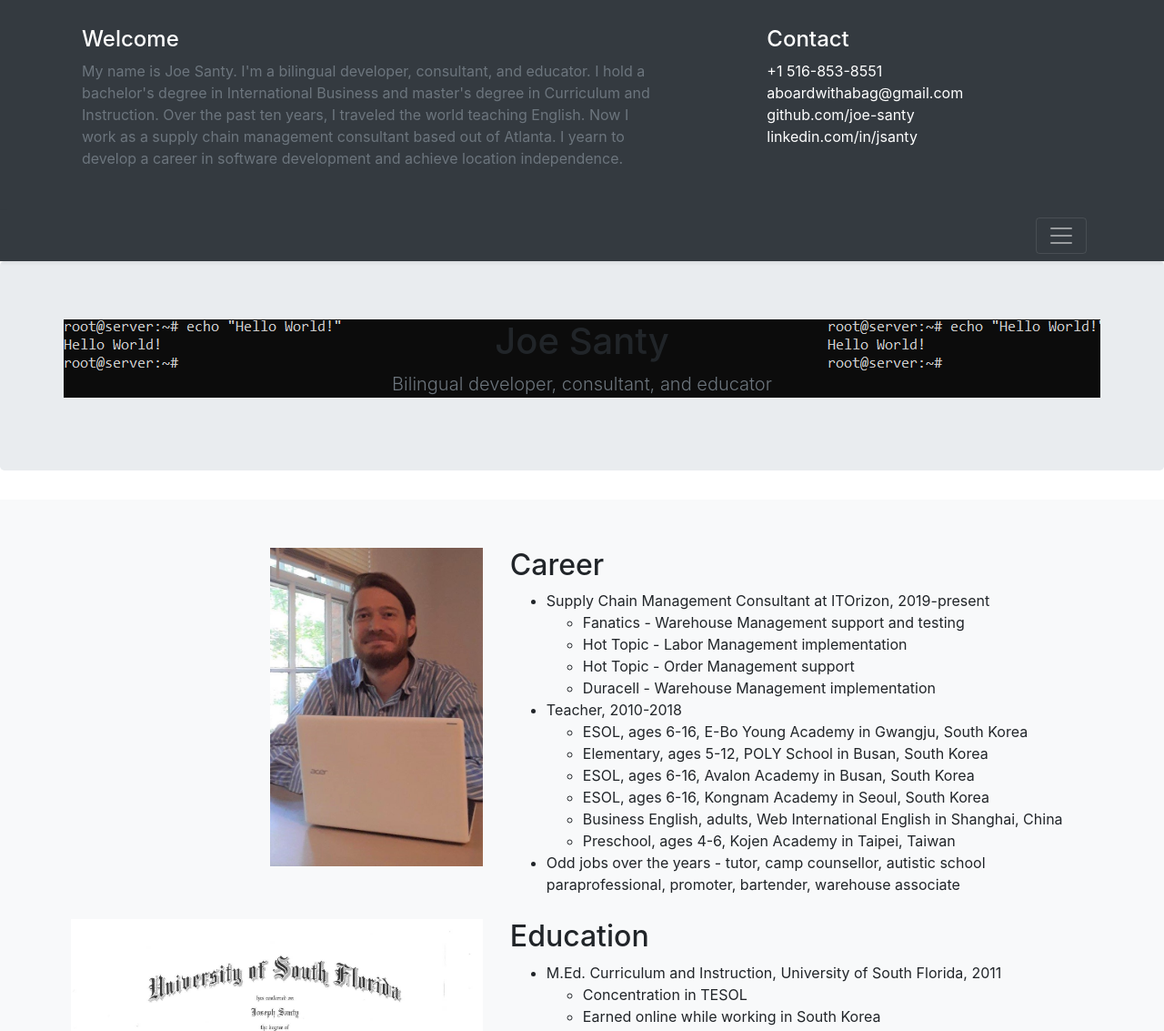
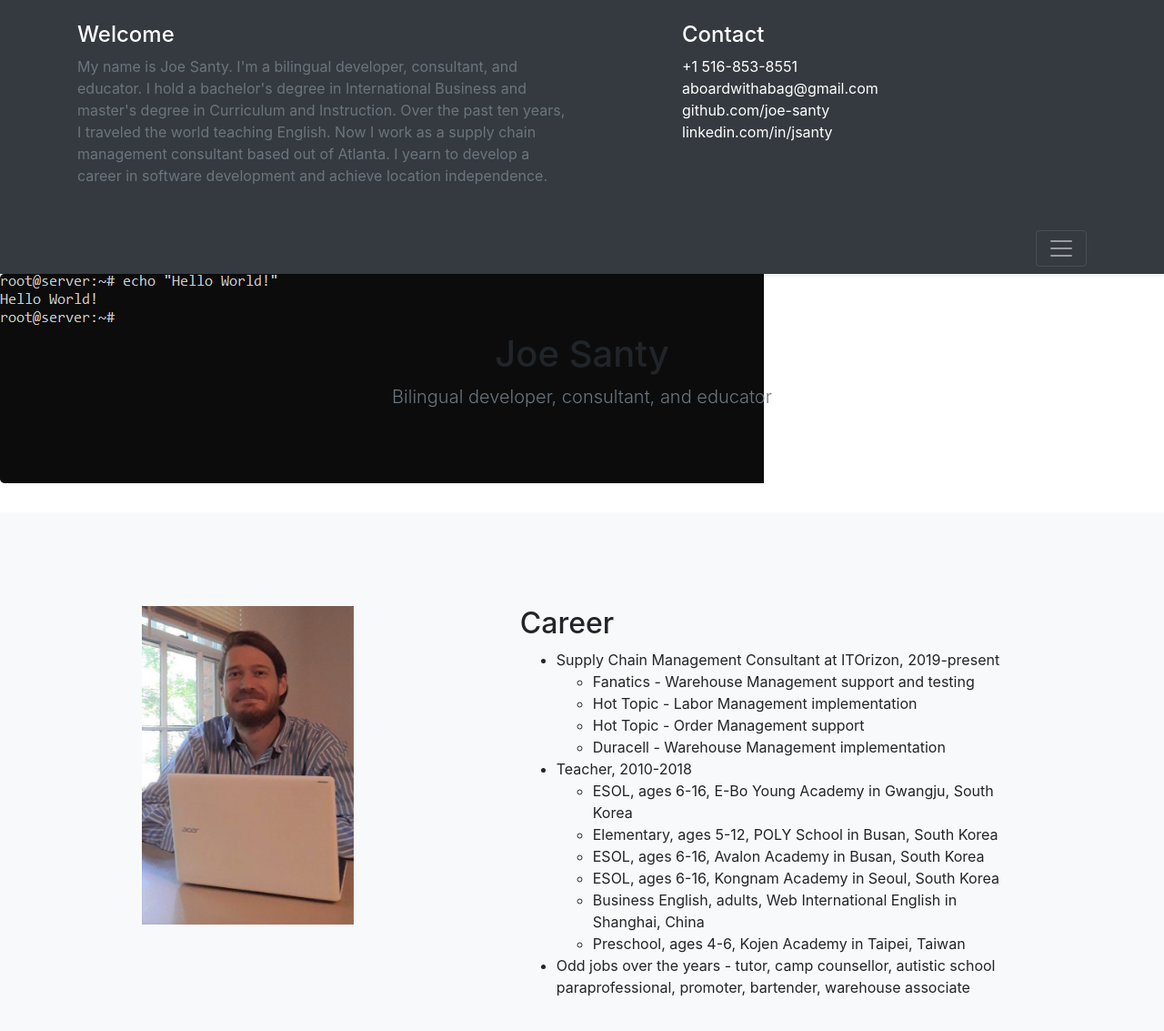
Before and after one commit to joe-santy/joe, a website: page public/index.html in a window 1280 px wide. Shown: the top 1133 px of the page at 91% size. Drawn offline with nearby package versions, Linux system fonts and the light colour scheme.

Commit message:
Update index.html

```diff
--- a/public/index.html
+++ b/public/index.html
@@ -12,15 +12,22 @@
 
 
     <style>
+      .jumbotron {
+         background: url('helloworld.png');
+         background-repeat: no-repeat;
+         background-size: auto;
+       }
+
       img {
         object-fit: contain;
-        height: 350px;
+        max-height: 350px;
+        max-width: 100%;
+        margin: auto;
         width: auto;
-        float: right;
       }
 
-      .row {
-        padding: 5px;
+      .featurette {
+        margin: 5%;
       }
     </style>
 
@@ -30,7 +37,7 @@
       <div class="bg-dark" id="navbarHeader" style="">
         <div class="container">
           <div class="row">
-            <div class="col-sm-8 col-md-7 py-4">
+            <div class="col-sm-8 col-md-6 py-4">
               <h4 class="text-white">Welcome</h4>
               <p class="text-muted">My name is Joe Santy.  I'm a bilingual developer, consultant, and educator.  I hold a bachelor's degree in International Business and master's degree in Curriculum and Instruction.  Over the past ten years, I traveled the world teaching English.  Now I work as a supply chain management consultant based out of Atlanta.  I yearn to develop a career in software development and achieve location independence.</p>
             </div>
@@ -61,7 +68,7 @@
     <main role="main">
 
       <section class="jumbotron text-center">
-        <div class="container" style="background:url('helloworld.png')">
+        <div class="container">
           <h1 class="jumbotron-heading">Joe Santy</h1>
           <p class="lead text-muted">Bilingual developer, consultant, and educator</p>
         </div>
```
